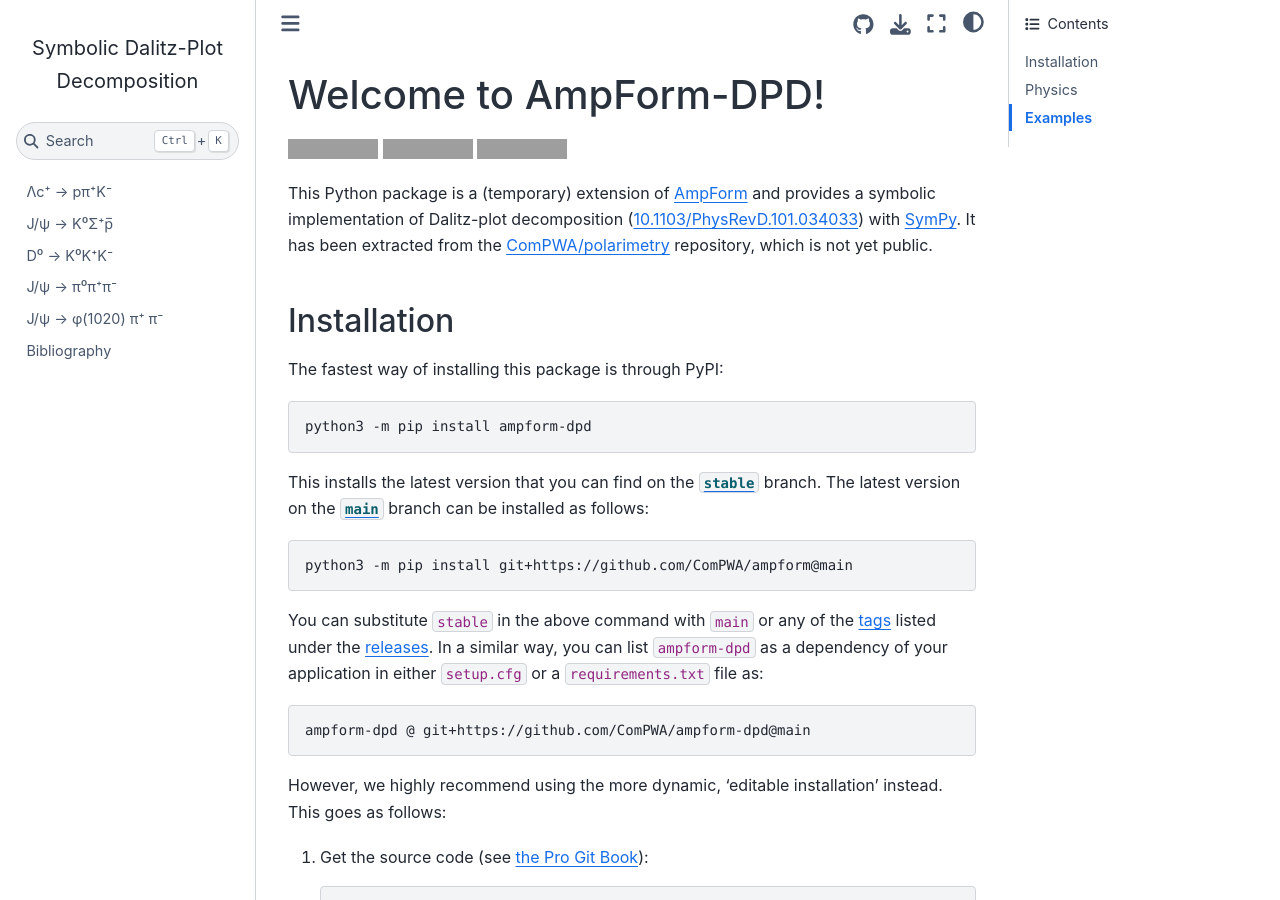
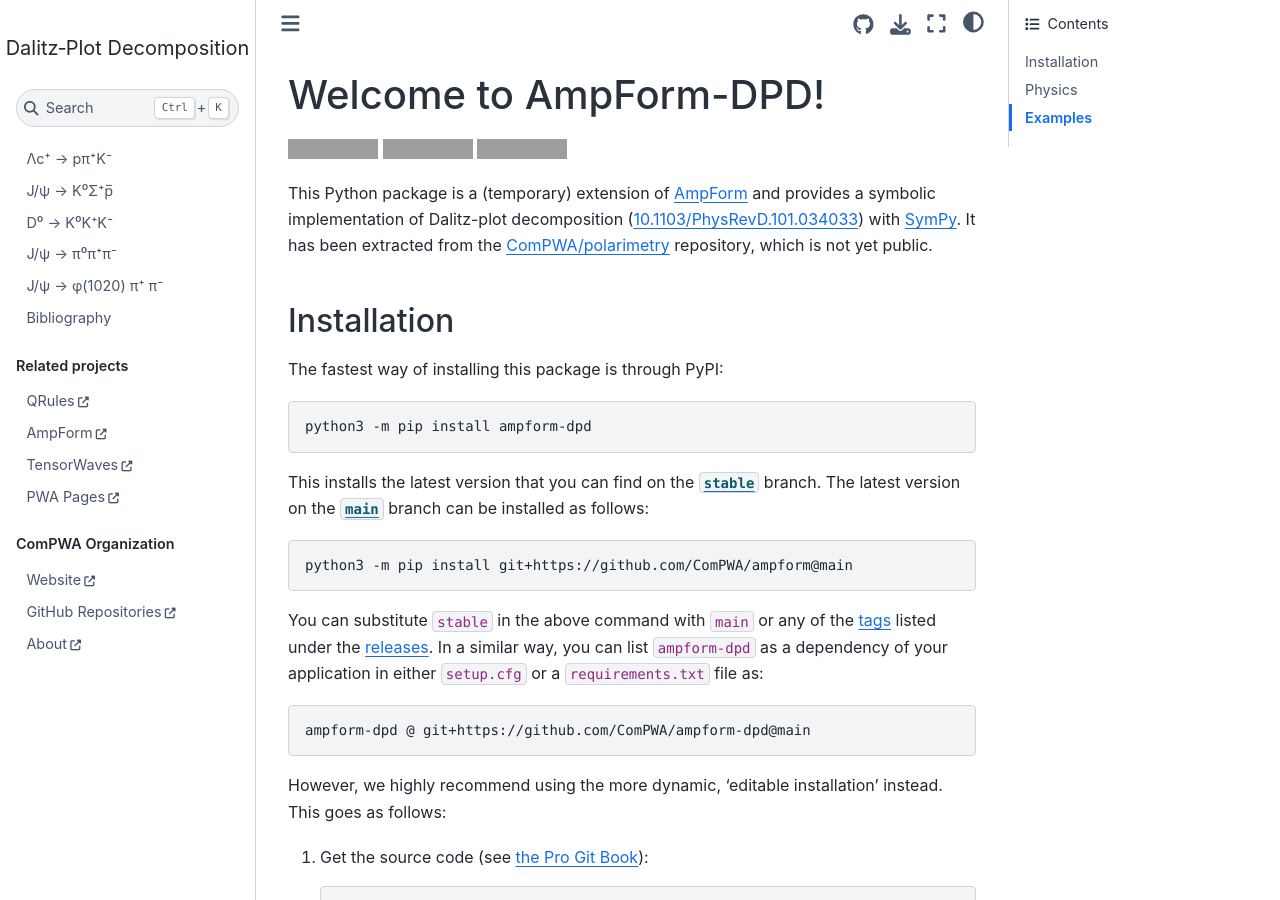
Before and after one commit to ComPWA/ampform-dpd, a Sphinx documentation site: the page built from docs/index.md, in a window 1280 px wide and 900 px high. Built offline with Sphinx 7.4.7 and the Sphinx Book theme 1.1.4, drawn with Linux system fonts in a browser that asks for light colours; pages that are not in the unit, such as notebooks, are missing from menus; the version number could not be read and is left out; cross-references to code outside the pages are shown as plain code; grey boxes are pictures that could not be loaded.

Commit message:
DOC: add title and logo to website (#68)
* DOC: add sidebar links to related ComPWA projects

* DOC: remove "Symbolic" from website title
  Looks better in the left sidebar

* FIX: set correct SVG filenames

* FIX: silence caching warnings

````diff
--- a/docs/conf.py
+++ b/docs/conf.py
@@ -1,8 +1,11 @@
+from __future__ import annotations
+
 import os
 import shutil
 import subprocess
 import sys
 
+import requests
 from pybtex.plugin import register_plugin
 
 if sys.version_info < (3, 8):
@@ -27,11 +30,33 @@
     return "off"
 
 
+def get_logo_path() -> str | None:
+    path = "_static/logo.svg"
+    try:
+        _fetch_logo(
+            url="https://raw.githubusercontent.com/ComPWA/ComPWA/04e5199/doc/images/logo.svg",
+            output_path=path,
+        )
+    except requests.exceptions.ConnectionError:
+        pass
+    if os.path.exists(path):
+        return path
+    return None
+
+
 def get_version() -> str:
     try:
         return get_package_version("ampform_dpd")
     except PackageNotFoundError:
         return ""
+
+
+def _fetch_logo(url: str, output_path: str) -> None:
+    if os.path.exists(output_path):
+        return
+    online_content = requests.get(url, allow_redirects=True)
+    with open(output_path, "wb") as stream:
+        stream.write(online_content.content)
 
 
 def generate_api() -> None:
@@ -105,13 +130,16 @@
     "sphinx_togglebutton",
     "sphinxcontrib.bibtex",
 ]
+html_favicon = "_static/favicon.ico"
 html_last_updated_fmt = "%-d %B %Y"
+html_logo = get_logo_path()
 html_sourcelink_suffix = ""
 html_theme = "sphinx_book_theme"
 html_theme_options = {
     "launch_buttons": {
         "binderhub_url": "https://mybinder.org",
     },
+    "logo": {"text": "Dalitz&#8209;Plot&nbsp;Decomposition"},
     "path_to_docs": "docs",
     "repository_branch": "main",
     "repository_url": "https://github.com/ComPWA/ampform-dpd",
@@ -121,7 +149,7 @@
     "use_issues_button": True,
     "use_repository_button": True,
 }
-html_title = "Symbolic Dalitz-Plot Decomposition"
+html_title = html_theme_options["logo"]["text"]
 intersphinx_mapping = {
     "IPython": ("https://ipython.readthedocs.io/en/stable", None),
     "ampform": ("https://ampform.readthedocs.io/en/stable", None),
--- a/docs/index.md
+++ b/docs/index.md
@@ -182,3 +182,24 @@
 references
 API <api/ampform_dpd>
 ```
+
+```{toctree}
+---
+caption: Related projects
+hidden:
+---
+QRules <https://qrules.readthedocs.io>
+AmpForm <https://ampform.readthedocs.io>
+TensorWaves <https://tensorwaves.readthedocs.io>
+PWA Pages <https://pwa.readthedocs.io>
+```
+
+```{toctree}
+---
+caption: ComPWA Organization
+hidden:
+---
+Website <https://compwa-org.readthedocs.io>
+GitHub Repositories <https://github.com/ComPWA>
+About <https://compwa-org.readthedocs.io/en/stable/about.html>
+```
````
Also changed, not shown: docs/_static/favicon.ico (added), docs/d2kkk.ipynb, docs/jpsi2phipipi.ipynb, docs/jpsi2pipipi.ipynb.
